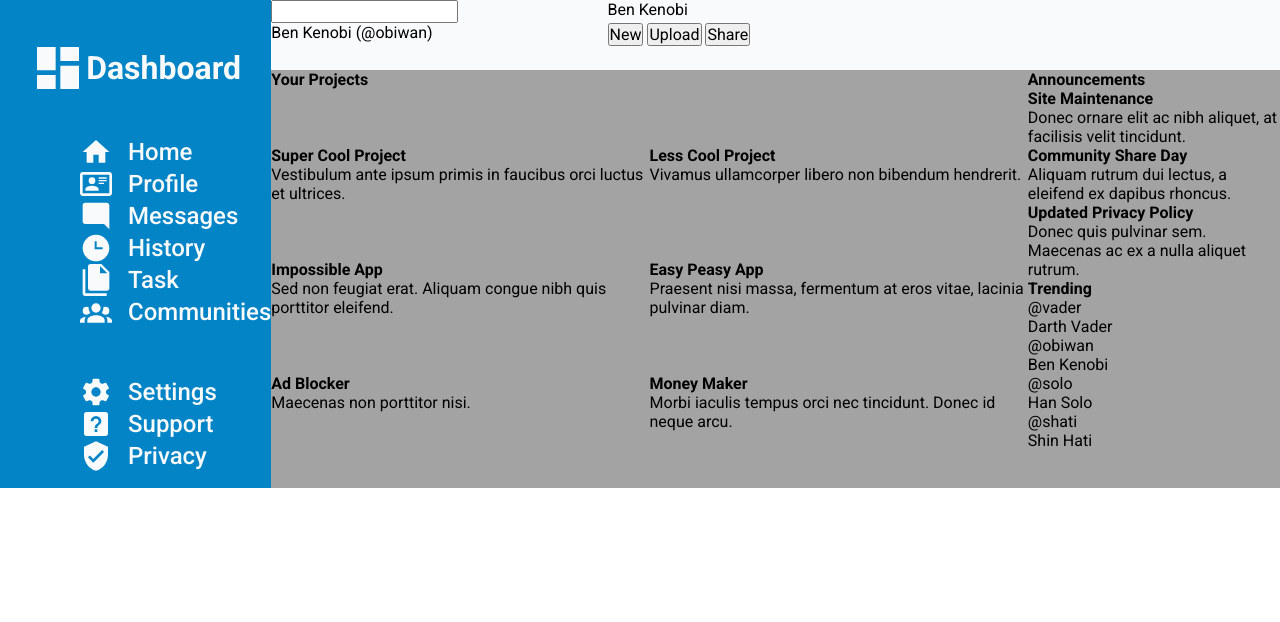
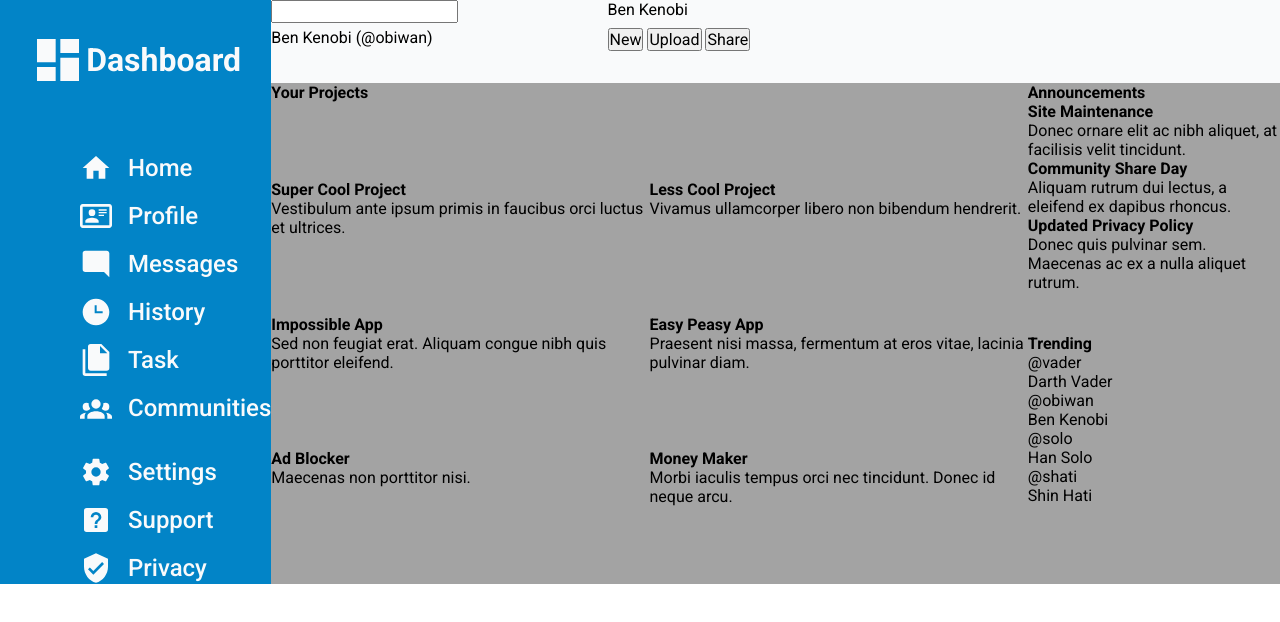
Before and after one commit to dZyad/admin-dashboard, a plain HTML site: page index.html in a window 1280 px wide. Drawn offline with Linux system fonts and the light colour scheme.

Commit message:
Minor adjust to sidebar style

```diff
--- a/style.css
+++ b/style.css
@@ -30,6 +30,7 @@
 
 .logo {
     padding-top: 2rem;
+    padding-bottom: 2rem;
     display: grid;
     grid-template-columns: auto auto;
     justify-content: center;
@@ -51,6 +52,7 @@
     text-align: left;
     padding-top: 2rem;
     padding-left: 5rem;
+    gap: 1rem;
 }
 
 ul li {
```
